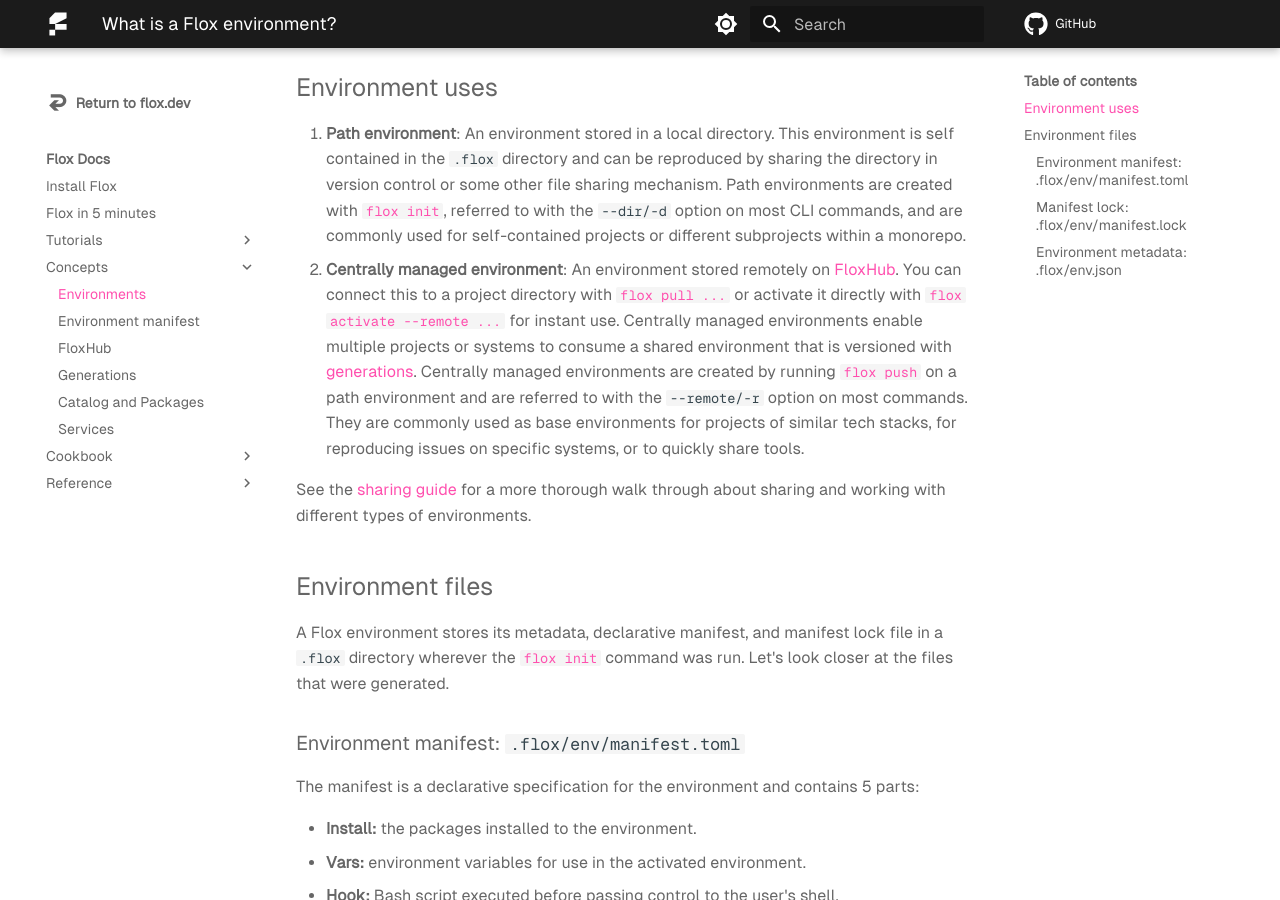
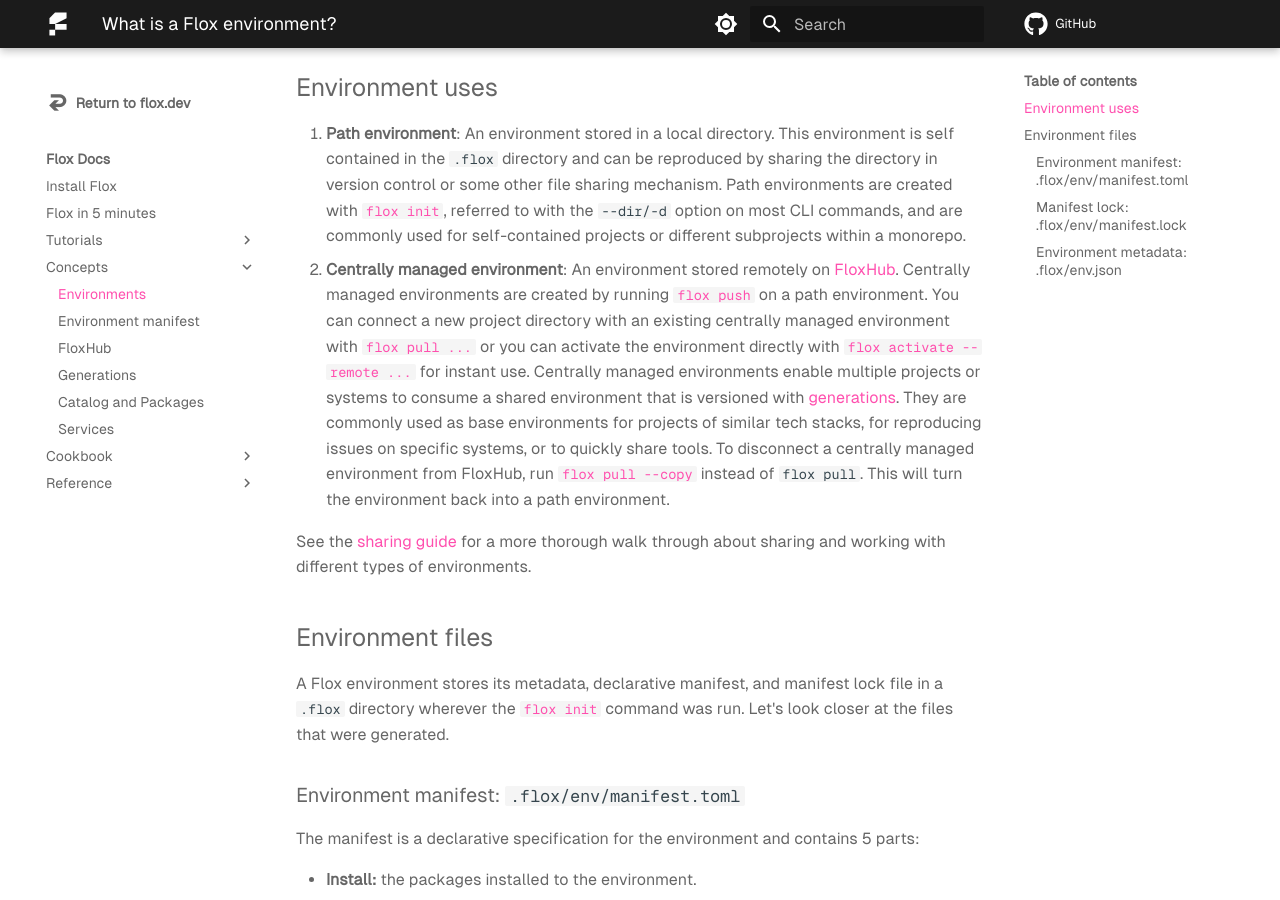
Before and after one commit to flox/floxdocs, an MkDocs documentation site: the page built from docs/concepts/environments.md, in a window 1280 px wide and 900 px high, scrolled down 386 px. Built offline with MkDocs 1.6.1 and Material for MkDocs 9.7.7, drawn with Linux system fonts in a browser that asks for light colours; plug-ins that fetch from the network failed and are left out; comment, search, counter and statistics services are not loaded.

Commit message:
docs: convert managed env back to path env with pull --copy

```diff
--- a/docs/concepts/environments.md
+++ b/docs/concepts/environments.md
@@ -30,16 +30,17 @@
 within a monorepo.
 1. **Centrally managed environment**: An environment stored remotely on
 [FloxHub][floxhub_concept].
-You can connect this to a project directory with [`flox pull ...`][flox_pull] or
-activate it directly with [`flox activate --remote ...`][flox_activate] for
+Centrally managed environments are created by running [`flox push`][flox_push]
+on a path environment.
+You can connect a new project directory with an existing centrally managed environment with [`flox pull ...`][flox_pull] or
+you can activate the environment directly with [`flox activate --remote ...`][flox_activate] for
 instant use.
 Centrally managed environments enable multiple projects or systems to consume a
 shared environment that is versioned with [generations][generation_concept].
-Centrally managed environments are created by running [`flox push`][flox_push]
-on a path environment and are referred to with the `--remote/-r` option on most
-commands.
 They are commonly used as base environments for projects of similar tech stacks,
 for reproducing issues on specific systems, or to quickly share tools.
+To disconnect a centrally managed environment from FloxHub, run [`flox pull --copy`][flox_pull] instead of `flox pull`.
+This will turn the environment back into a path environment.
 
 See the [sharing guide][sharing_guide] for a more thorough walk through about
 sharing and working with different types of environments.
```
